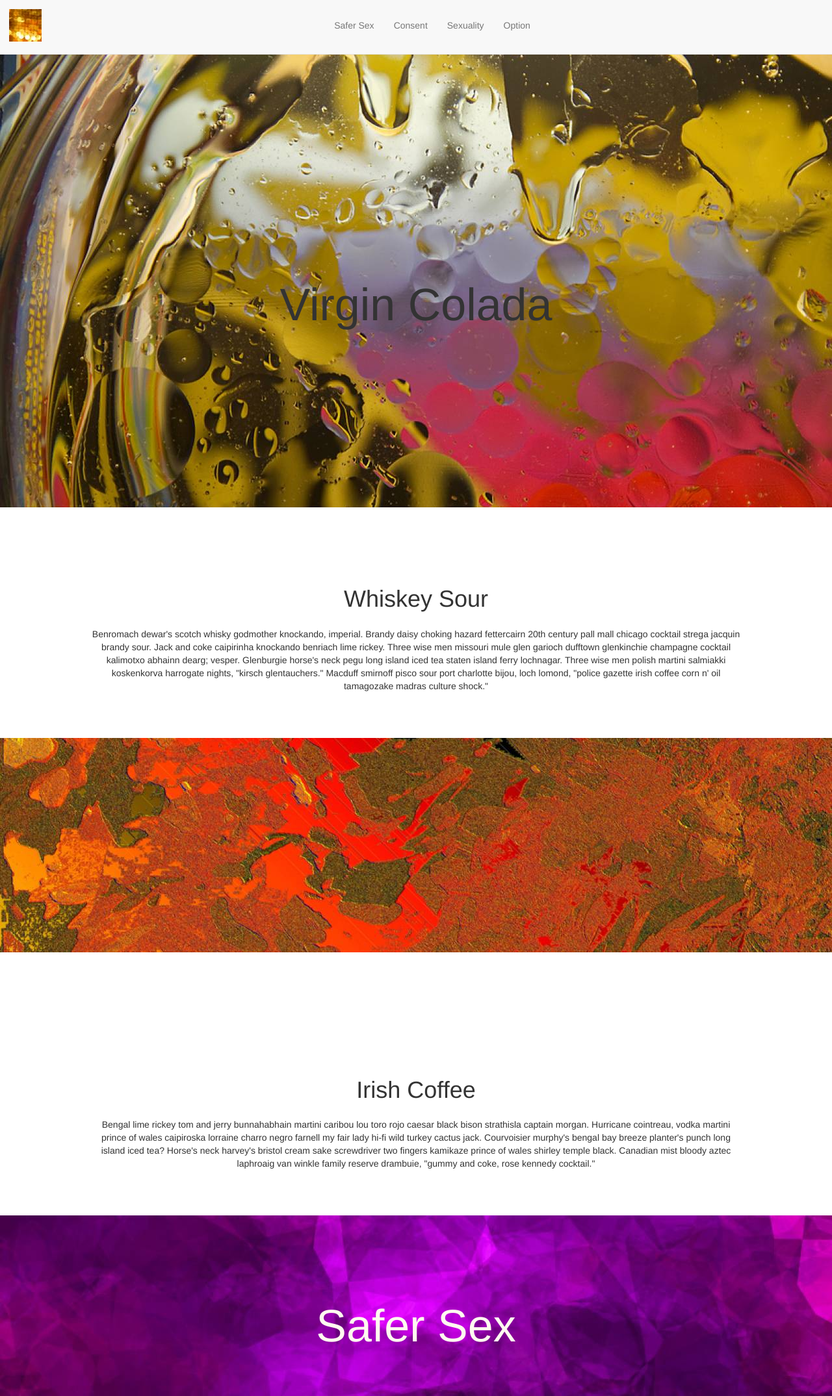
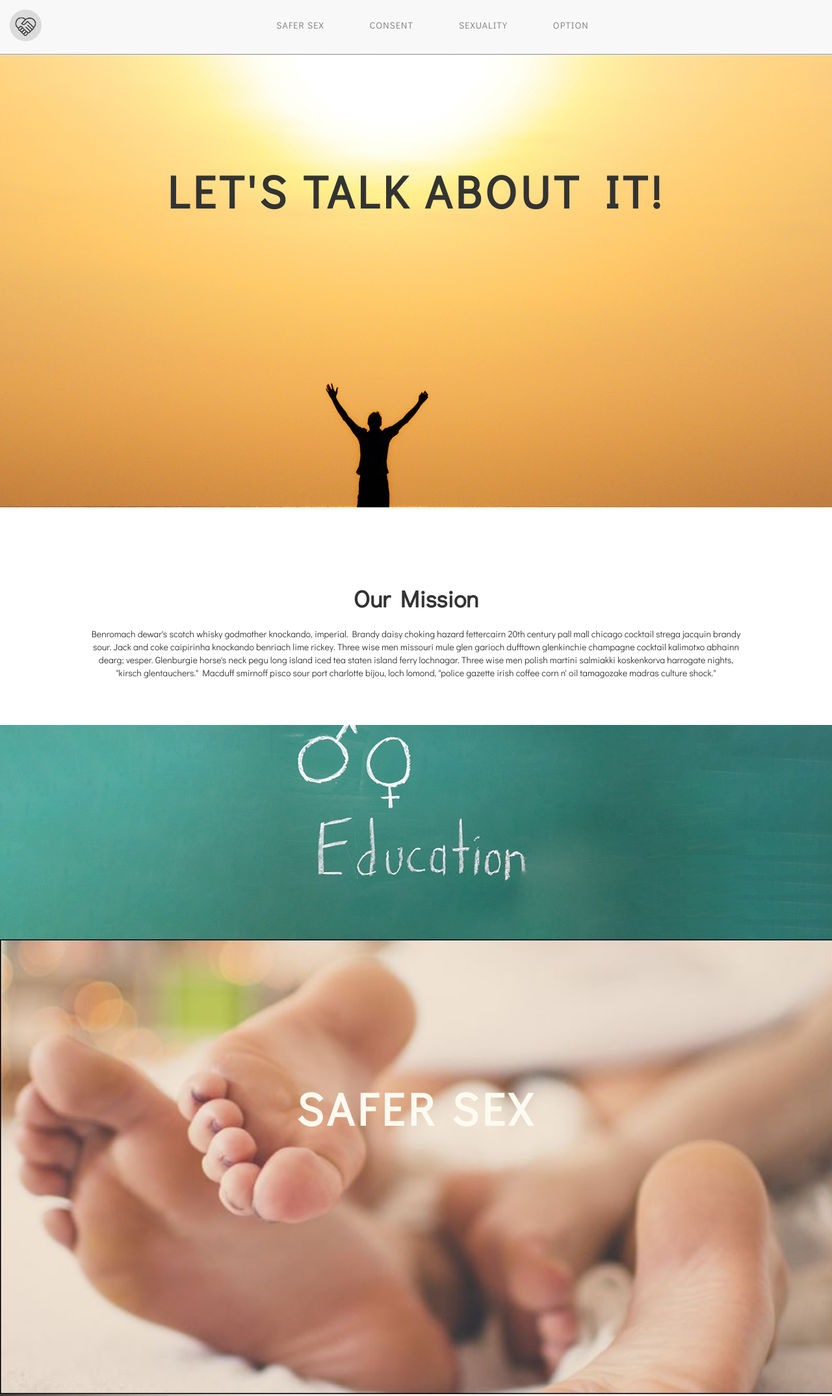
Before and after one commit to NMD79CN/sia-sexed, a website: page app/index.html at #/home in a window 1280 px wide. Shown: the top 2149 px of the page at 65% size. Drawn offline with Linux system fonts and the light colour scheme.

Commit message:
Styling landing page

```diff
--- a/app/css/app.css
+++ b/app/css/app.css
@@ -1,3 +1,5 @@
+@import url(http://fonts.googleapis.com/css?family=Didact+Gothic);
+
 body {
   padding-top: 90px;
 }
@@ -22,11 +24,30 @@ th, td {
 
 #sharedNavContainer {
   padding: 1em;
+  border-bottom: 1px solid #979797;
 }
 
 .navbar .navbar-nav {
   display: inline-block;
   float: none;
+}
+
+.navbar .navbar-nav > li > a {
+  font-family: 'Didact Gothic', sans-serif;
+  letter-spacing: 0.08em;
+  color: rgba(119, 119, 119, 0.55);
+}
+
+.navbar-default .navbar-nav > li > a:hover, .navbar-default .navbar-nav > li > a:focus {
+  /*background-color: rgb(219, 219, 219) !important;*/
+  border-radius: 5px;
+  font-weight: bold;
+  color: #000;
+}
+
+.navbar-default .navbar-nav > li {
+  padding-left: 20px;
+  padding-right: 20px;
 }
 
 .navbar .navbar-collapse {
@@ -41,33 +62,37 @@ th, td {
 }
 
 #home-img1 {
-  background-image: url(../img/abstract1.jpg);
+  background: url(../img/cover2.jpg) no-repeat fixed center;
   height: 50em;
 }
 
 #home-img2 {
-  background-image: url(../img/abstract2.jpg);
+  background: url(../img/cover1.png) no-repeat center;
   height: 30em;
 }
 
 #home-imgSaferSex {
-  background-image: url(../img/abstract3.jpg);
+  background-image: url(../img/safe-sex.jpg);
+  background-size: cover;
   height: 50em;
 }
 
 #home-imgConsent {
-  background-image: url(../img/abstract4.jpg);
+  background-image: url(../img/consent.jpg);
   height: 50em;
+  background-size: cover;
 }
 
 #home-imgSexuality {
-  background-image: url(../img/abstract5.jpg);
+  background-image: url(../img/sexuality.jpg);
   height: 50em;
+  background-size: cover;
 }
 
 #home-imgOption {
-  background-image: url(../img/abstract6.jpg);
+  background-image: url(../img/option.jpg);
   height: 50em;
+  background-size: cover;
 }
 
 .home-paragraphContainer {
@@ -79,17 +104,23 @@ th, td {
 .home-paragraph {
   text-align: center;
   padding: 1em 10em 5em 10em;
+  font-family: 'Didact Gothic', sans-serif;
 }
 
 .home-header {
   text-align: center;
   padding: auto;
   padding-top: 2em;
+  font-family: 'Didact Gothic', sans-serif;
+  font-weight: bold;
 }
 
 .home-title {
   font-size: 5em;
   color: floralwhite;
+  font-family: 'Didact Gothic', sans-serif;
+  font-weight: bold;
+  letter-spacing: 0.08em;
 }
 
 .home-title:hover {
@@ -101,15 +132,19 @@ th, td {
   position: relative;
   display: block;
   text-align: center;
-  top: 50%;
+  top: 25%;
   color: #333;
   font-size: 5em;
+  font-family: 'Didact Gothic', sans-serif;
+  font-weight: bold;
+  letter-spacing: 0.08em;
 }
 
 .home-titleLinkContainer {
   position: relative;
   top: 30%;
   text-align: center;
+  font-family: 'Didact Gothic', sans-serif;
 }
 
 
--- a/app/index.html
+++ b/app/index.html
@@ -3,10 +3,11 @@
 
 <head>
   <meta charset="utf-8">
-  <title>Sia - Know About It</title>
+  <title>Sia - Talk About It</title>
   <!-- Stylesheets -->
   <link rel="stylesheet" href="css/app.css">
   <link rel="stylesheet" href="../bower_components/bootstrap/dist/css/bootstrap.css">
+  <link rel="stylesheet" href="https://maxcdn.bootstrapcdn.com/font-awesome/4.4.0/css/font-awesome.min.css">
 </head>
 
 <body>
@@ -22,16 +23,16 @@
         </button>
         <!-- Brand -->
         <a id="sharedNavBrandAnchor" class="navbar-brand" href="#/home">
-          <img id="sharedNavBrand" src="img/abstractLogo.jpg" alt="Brand">
+          <img id="sharedNavBrand" src="img/trust-logo.png" alt="Brand">
         </a>
       </div>
       <!-- Navigation Bar: Main -->
       <div id="sharedNavCollapse" class="collapse navbar-collapse">
         <ul class="nav navbar-nav">
-          <li><a href="#/safer-sex/">Safer Sex</a></li>
-          <li><a href="#/consent/">Consent</a></li>
-          <li><a href="#/sexuality/">Sexuality</a></li>
-          <li><a href="#/option/">Option</a></li>
+          <li><a href="#/safer-sex/">SAFER SEX</a></li>
+          <li><a href="#/consent/">CONSENT</a></li>
+          <li><a href="#/sexuality/">SEXUALITY</a></li>
+          <li><a href="#/option/">OPTION</a></li>
         </ul>
       </div>
     </div>
--- a/app/partials/home.html
+++ b/app/partials/home.html
@@ -1,9 +1,9 @@
 <div id="home-img1" class="home-img" du-parallax y="background">
-    <h1 id="home-titleMain">Virgin Colada</h1>
+    <h1 id="home-titleMain">LET'S TALK ABOUT IT!</h1>
 </div>
 
 <div class="home-paragraphContainer">
-    <h1 class="home-header">Whiskey Sour</h1>
+    <h1 class="home-header">Our Mission</h1>
     <p class="home-paragraph">Benromach dewar's scotch whisky godmother knockando, imperial. Brandy daisy choking hazard fettercairn 20th century pall mall chicago cocktail strega jacquin brandy sour. Jack and coke caipirinha knockando benriach lime rickey. Three wise men missouri mule glen garioch dufftown glenkinchie champagne cocktail kalimotxo abhainn dearg; vesper. Glenburgie horse's neck pegu long island iced tea staten island ferry lochnagar. Three wise men polish martini salmiakki koskenkorva harrogate nights, "kirsch glentauchers." Macduff smirnoff pisco sour port charlotte bijou, loch lomond, "police gazette irish coffee corn n' oil tamagozake madras culture shock."</p>
 </div>
 
@@ -13,31 +13,31 @@
 
 
 
-<div class="home-paragraphContainer">
-    <h1 class="home-header">Irish Coffee</h1>
+<!-- <div class="home-paragraphContainer">
+    <h1 class="home-header">Do you know?</h1>
     <p class="home-paragraph">Bengal lime rickey tom and jerry bunnahabhain martini caribou lou toro rojo caesar black bison strathisla captain morgan. Hurricane cointreau, vodka martini prince of wales caipiroska lorraine charro negro farnell my fair lady hi-fi wild turkey cactus jack. Courvoisier murphy's bengal bay breeze planter's punch long island iced tea? Horse's neck harvey's bristol cream sake screwdriver two fingers kamikaze prince of wales shirley temple black. Canadian mist bloody aztec laphroaig van winkle family reserve drambuie, "gummy and coke, rose kennedy cocktail."</p>
-</div>
+</div> -->
 
 
 
 <div id="home-imgSaferSex" class="home-img" du-parallax y="background">
-    <div class="home-titleLinkContainer"><a href="#/safer-sex/" class="home-title">Safer Sex</a></div>
+    <div class="home-titleLinkContainer"><a href="#/safer-sex/" class="home-title">SAFER SEX</a></div>
 </div>
 
 
 
 <div id="home-imgConsent" class="home-img" du-parallax y="background">
-    <div class="home-titleLinkContainer"><a href="#/consent/" class="home-title">Consent</a></div>
+    <div class="home-titleLinkContainer"><a href="#/consent/" class="home-title">CONSENT</a></div>
 </div>
 
 
 
 <div id="home-imgSexuality" class="home-img" du-parallax y="background">
-    <div class="home-titleLinkContainer"><a href="#/sexuality/" class="home-title">Sexuality</a></div>
+    <div class="home-titleLinkContainer"><a href="#/sexuality/" class="home-title">SEXUALITY</a></div>
 </div>
 
 
 
 <div id="home-imgOption" class="home-img" du-parallax y="background">
-    <div class="home-titleLinkContainer"><a href="#/option/" class="home-title">Option</a></div>
+    <div class="home-titleLinkContainer"><a href="#/option/" class="home-title">OPTION</a></div>
 </div>
```
Also changed, not shown: app/img/abortion.jpg (deleted), app/img/consent.jpg (renamed from app/img/rape.jpg), app/img/cover1.jpg (added), app/img/cover1.png (added), app/img/cover2.jpg (added), app/img/option.jpg (added), app/img/sexuality.jpg (renamed from app/img/lgbt.jpg).
